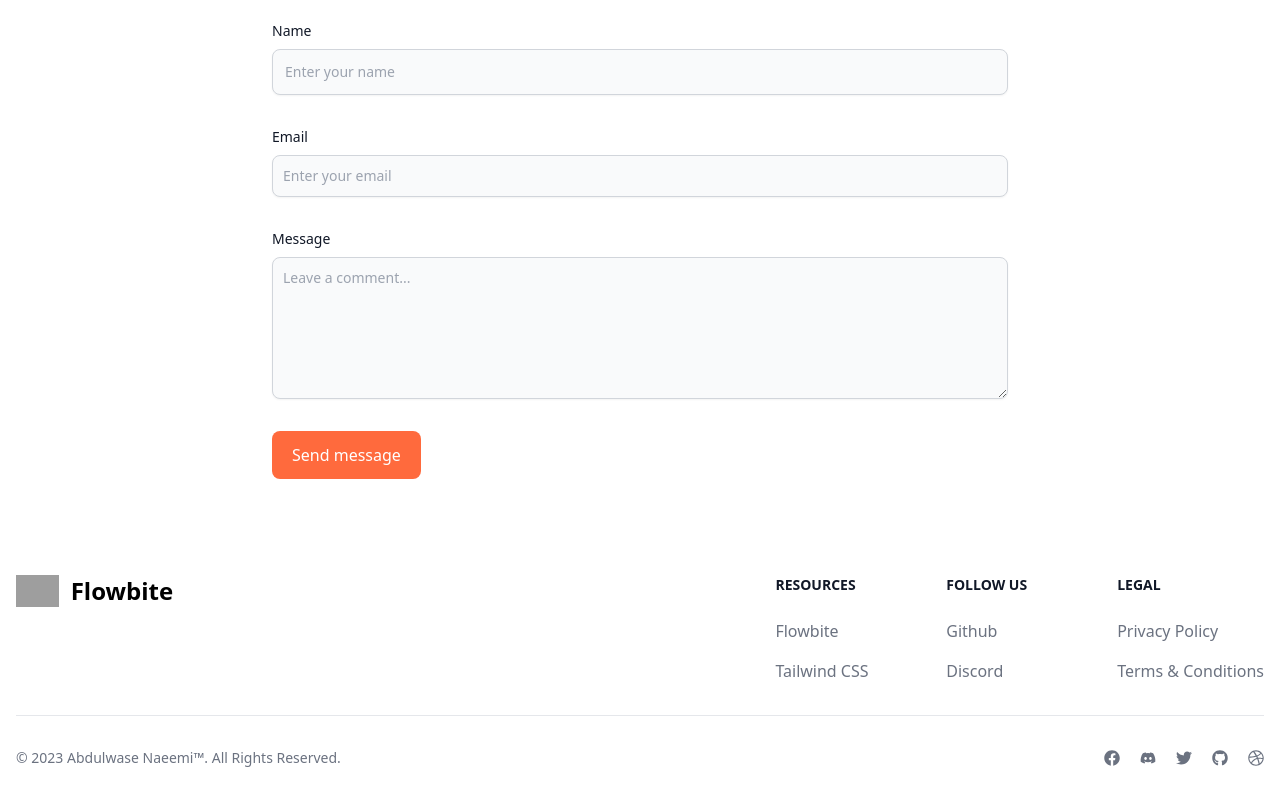
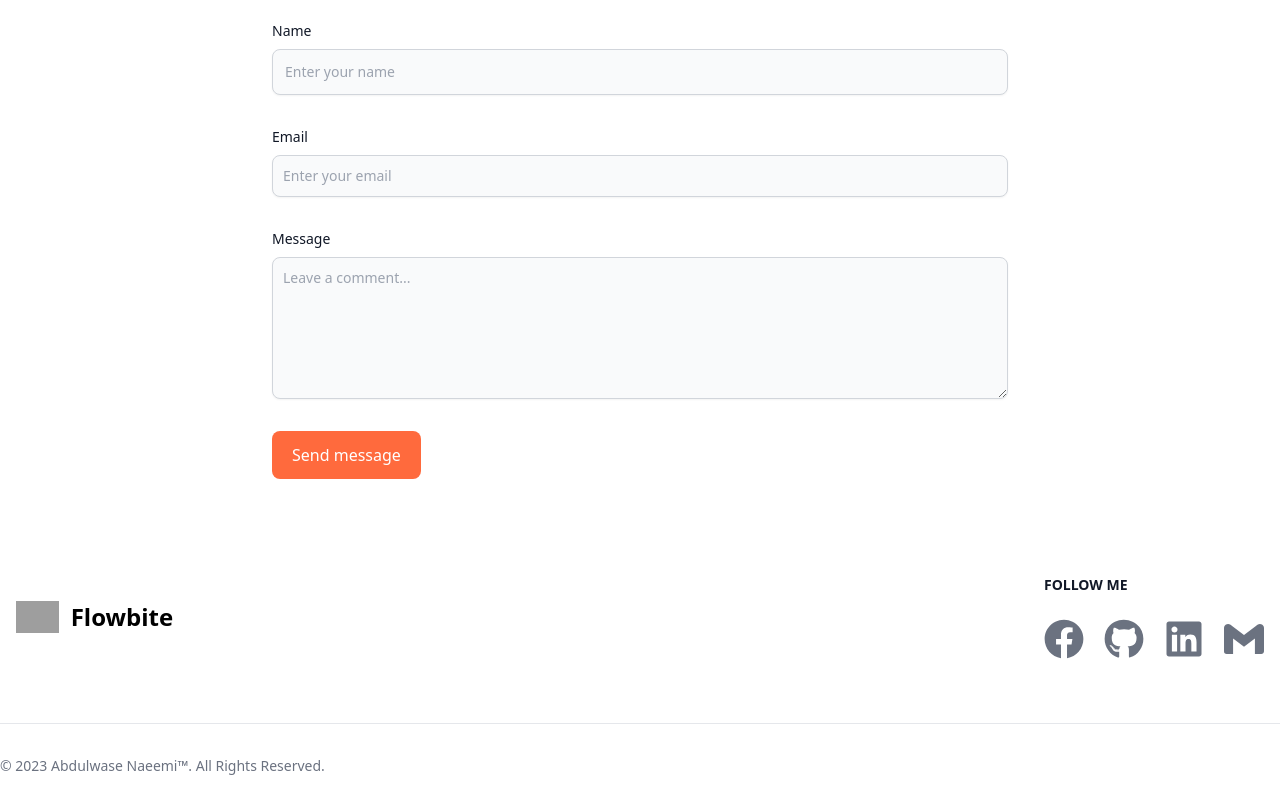
Before and after one commit to Naeemi7/portfolio, a React (Vite) app: page / in a window 1280 px wide. Shown: the part 899-1699 px from the top of the page. After the commit the page ends 1675 px from the top, so only its background shows below. Built offline with nearby package versions, Linux system fonts and the light colour scheme; grey boxes are pictures that could not be loaded.

Commit message:
bug fixed

```diff
--- a/src/components/Footer.jsx
+++ b/src/components/Footer.jsx
@@ -1,17 +1,11 @@
-import {
-  FaFacebook,
-  FaDiscord,
-  FaTwitter,
-  FaGithub,
-  FaDribbble,
-} from "react-icons/fa";
+import { FaFacebook, FaGithub, FaLinkedin } from "react-icons/fa";
+import { SiGmail } from "react-icons/si";
 
 function Footer() {
   return (
-    <footer className="bg-white dark:bg-gray-900">
-      <div className="mx-auto w-full max-w-screen-xl p-4 py-6 lg:py-8">
-        <div className="md:flex md:justify-between">
-          <div className="mb-6 md:mb-0">
+    <footer className="bg-white dark:bg-primary">
+      <div className="mx-auto w-full max-w-screen-xl p-4 py-6 lg:py-8 flex flex-col md:flex-row md:justify-between">
+        <div className="mb-6 md:mb-0 flex items-center md:order-1 order-2">
           <a href="https://flowbite.com/" className="flex items-center">
             <img
               src="https://flowbite.com/docs/images/logo.svg"
@@ -23,67 +17,56 @@ function Footer() {
             </span>
           </a>
         </div>
-          <div className="grid grid-cols-2 gap-8 sm:gap-6 sm:grid-cols-3">
-            <div>
+        <div className="md:order-2 order-1">
           <h2 className="mb-6 text-sm font-semibold text-gray-900 uppercase dark:text-white">
-                Resources
+            Follow Me
           </h2>
-              <ul className="text-gray-500 dark:text-gray-400 font-medium">
-                <li className="mb-4">
-                  <a href="https://flowbite.com/" className="hover:underline">
-                    Flowbite
+          <ul className="text-gray-500 dark:text-gray-400 font-medium flex space-x-5 sm:justify-center sm:mt-0">
+            <li>
+              <a
+                href="#"
+                target="_blank"
+                rel="noopener noreferrer"
+                className="text-gray-500 hover:text-gray-900 dark:hover:text-white"
+              >
+                <FaFacebook className="w-10 h-10" />
+                <span className="sr-only">Facebook page</span>
               </a>
             </li>
             <li>
               <a
-                    href="https://tailwindcss.com/"
-                    className="hover:underline"
+                href="#"
+                target="_blank"
+                rel="noopener noreferrer"
+                className="text-gray-500 hover:text-gray-900 dark:hover:text-white"
               >
-                    Tailwind CSS
-                  </a>
-                </li>
-              </ul>
-            </div>
-            <div>
-              <h2 className="mb-6 text-sm font-semibold text-gray-900 uppercase dark:text-white">
-                Follow us
-              </h2>
-              <ul className="text-gray-500 dark:text-gray-400 font-medium">
-                <li className="mb-4">
-                  <a
-                    href="https://github.com/themesberg/flowbite"
-                    className="hover:underline "
-                  >
-                    Github
+                <FaGithub className="w-10 h-10" />
+                <span className="sr-only">GitHub account</span>
               </a>
             </li>
             <li>
               <a
-                    href="https://discord.gg/4eeurUVvTy"
-                    className="hover:underline"
+                href="https://www.linkedin.com/in/abdulwase-naeemi/"
+                target="_blank"
+                rel="noopener noreferrer"
+                className="text-gray-500 hover:text-gray-900 dark:hover:text-white"
               >
-                    Discord
+                <FaLinkedin className="w-10 h-10" />
+                <span className="sr-only">LinkedIn account</span>
+              </a>
+            </li>
+            <li>
+              <a
+                href="mailto:abdulwasenaeemi7@gmail.com"
+                target="_blank"
+                rel="noopener noreferrer"
+                className="text-gray-500 hover:text-gray-900 dark:hover:text-white"
+              >
+                <SiGmail className="w-10 h-10" />
+                <span className="sr-only">Email</span>
               </a>
             </li>
           </ul>
-            </div>
-            <div>
-              <h2 className="mb-6 text-sm font-semibold text-gray-900 uppercase dark:text-white">
-                Legal
-              </h2>
-              <ul className="text-gray-500 dark:text-gray-400 font-medium">
-                <li className="mb-4">
-                  <a href="#" className="hover:underline">
-                    Privacy Policy
-                  </a>
-                </li>
-                <li>
-                  <a href="#" className="hover:underline">
-                    Terms &amp; Conditions
-                  </a>
-                </li>
-              </ul>
-            </div>
         </div>
       </div>
       <hr className="my-6 border-gray-200 sm:mx-auto dark:border-gray-700 lg:my-8" />
@@ -95,44 +78,6 @@ function Footer() {
           </a>
           . All Rights Reserved.
         </span>
-          <div className="flex mt-4 space-x-5 sm:justify-center sm:mt-0">
-            <a
-              href="#"
-              className="text-gray-500 hover:text-gray-900 dark:hover:text-white"
-            >
-              <FaFacebook className="w-4 h-4" />
-              <span className="sr-only">Facebook page</span>
-            </a>
-            <a
-              href="#"
-              className="text-gray-500 hover:text-gray-900 dark:hover:text-white"
-            >
-              <FaDiscord className="w-4 h-4" />
-              <span className="sr-only">Discord community</span>
-            </a>
-            <a
-              href="#"
-              className="text-gray-500 hover:text-gray-900 dark:hover:text-white"
-            >
-              <FaTwitter className="w-4 h-4" />
-              <span className="sr-only">Twitter page</span>
-            </a>
-            <a
-              href="#"
-              className="text-gray-500 hover:text-gray-900 dark:hover:text-white"
-            >
-              <FaGithub className="w-4 h-4" />
-              <span className="sr-only">GitHub account</span>
-            </a>
-            <a
-              href="#"
-              className="text-gray-500 hover:text-gray-900 dark:hover:text-white"
-            >
-              <FaDribbble className="w-4 h-4" />
-              <span className="sr-only">Dribbble account</span>
-            </a>
-          </div>
-        </div>
       </div>
     </footer>
   );
```
Lines whose indentation alone changed are shown as unchanged.
